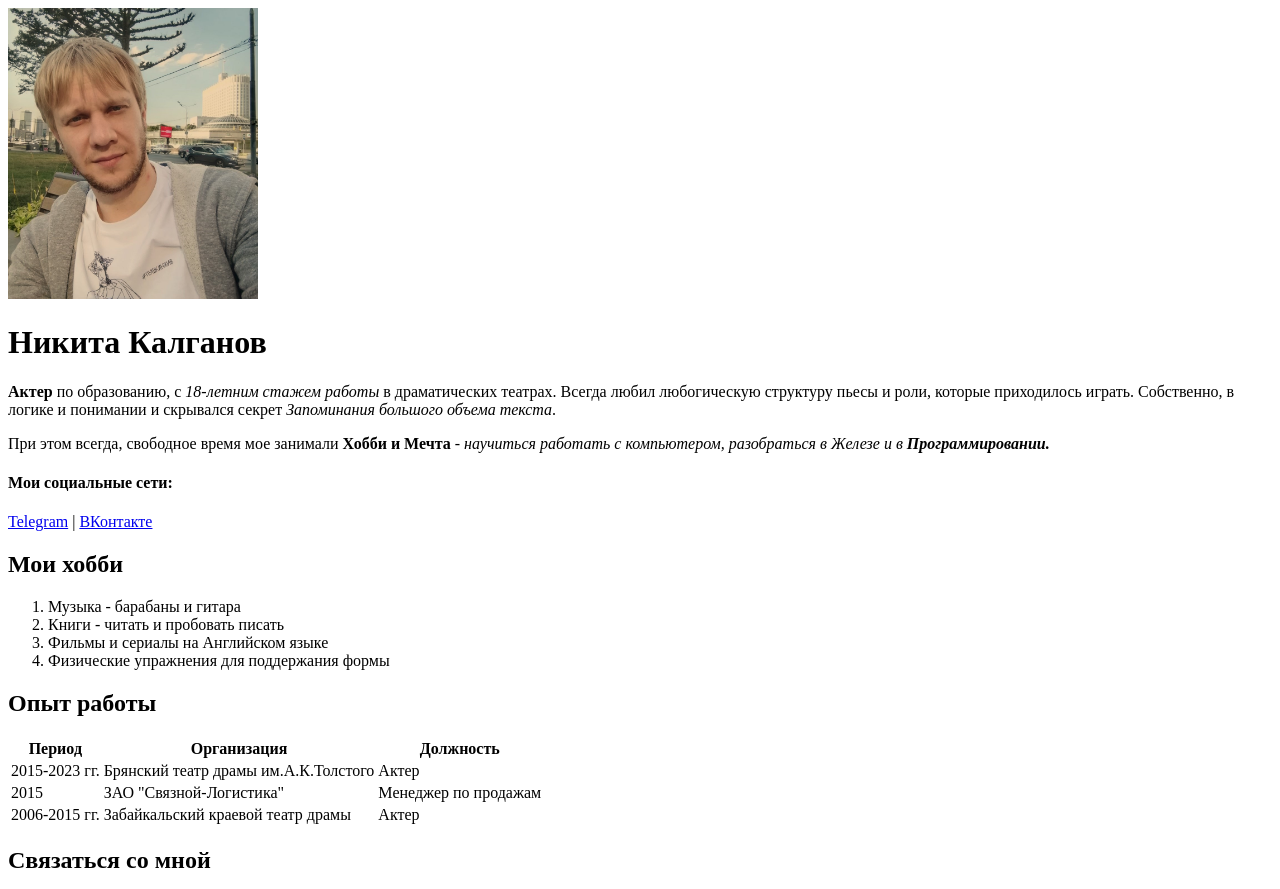
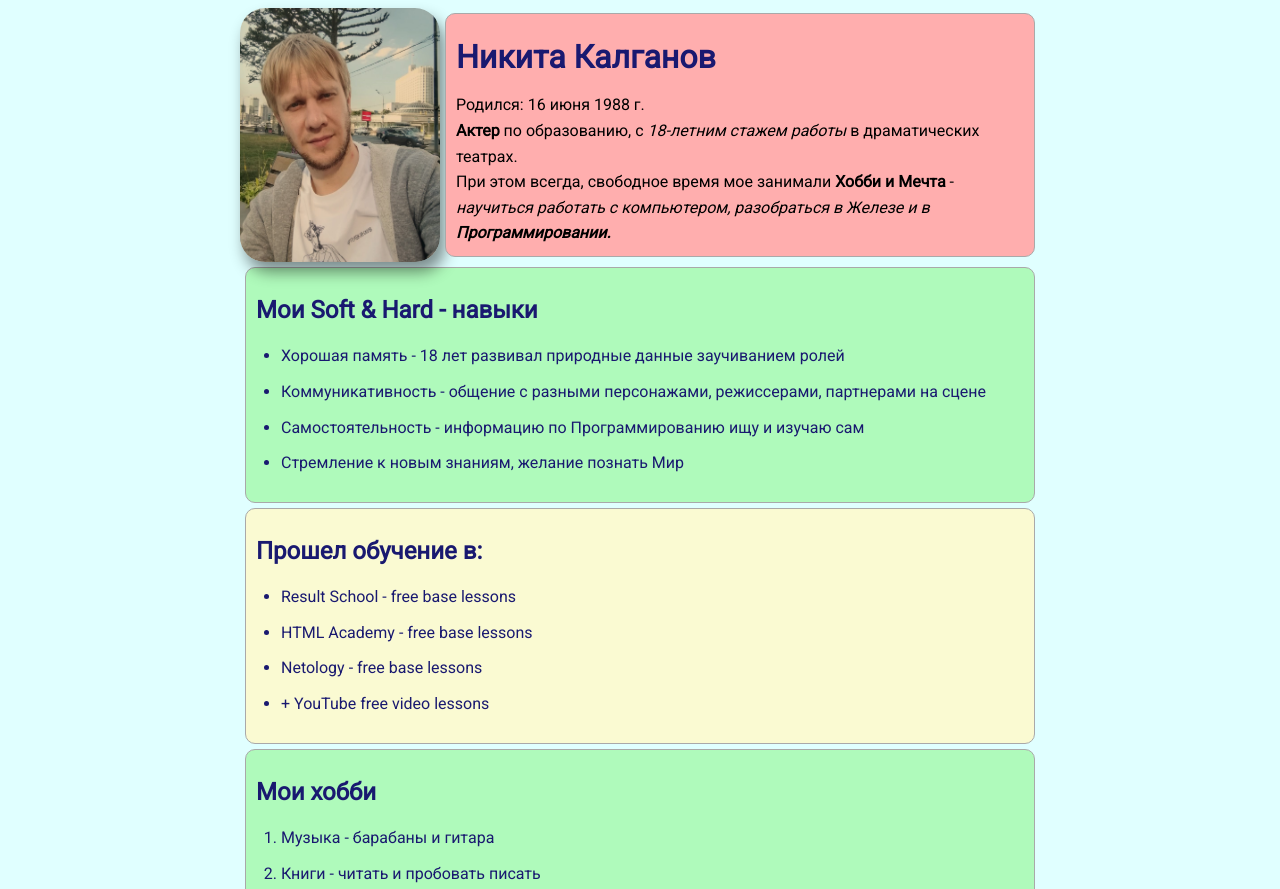
Before and after one commit to NikVasK/NK_resume, a plain HTML site: page index.html in a window 1280 px wide. Shown: the top 889 px of the page. Drawn offline with Linux system fonts and the light colour scheme.

Commit message:
Add styles CSS

```diff
--- a/index.html
+++ b/index.html
@@ -7,37 +7,61 @@
     <meta name="keywords" content="Kalganov, cv, resume, Калганов, резюме, программист" />
     <meta name="description" content="Это сайт - резюме Никиты Калганова" />
     <title>N. Kalganov resume</title>
+    <link rel="stylesheet" href="style.css">
 </head>
 
 <body>
-    <img src="myPhoto.jpg" width="250" alt="Моя фотография в Москве, начало осени 2023">
+    <div class="container">
+        <div class="info">
+
+            <img src="myPhoto.jpg" alt="Моя фотография в Москве, начало осени 2023" class="photo">
+
+            <div class="card info-text">
                 <h1>Никита Калганов</h1>
-    <p><strong>Актер</strong> по образованию, с <em>18-летним стажем работы</em> в драматических театрах. Всегда любил
-        любогическую структуру пьесы и роли, которые приходилось играть. Собственно, в логике и понимании и скрывался
-        секрет <em> Запоминания большого объема текста</em>.</p>
-    <p>При этом всегда, свободное время мое занимали <strong>Хобби и Мечта</strong> - <em>научиться работать с
-            компьютером, разобраться в Железе и в <strong>Программировании.</strong></em></p>
-    <h4>Мои социальные сети: </h4>
-    <a href="https://t.me/nikaz88" target="_blank">Telegram</a>
-    |
-    <a href="https://vk.com/id25603482" target="_blank">ВКонтакте</a>
+                <p>Родился: 16 июня 1988 г.</p>
+                <p><strong>Актер</strong> по образованию, с <em>18-летним стажем работы</em> в драматических театрах.
+                </p>
+                <p>При этом всегда, свободное время мое занимали <strong>Хобби и Мечта</strong> - <em>научиться работать
+                        с компьютером, разобраться в Железе и в <strong>Программировании.</strong></em></p>
+            </div>
+        </div>
+        <div class="card skills">
+            <h2>Мои Soft & Hard - навыки</h2>
+            <ul class="list">
+                <li>Хорошая память - 18 лет развивал природные данные заучиванием ролей</li>
+                <li>Коммуникативность - общение с разными персонажами, режиссерами, партнерами на сцене</li>
+                <li>Самостоятельность - информацию по Программированию ищу и изучаю сам</li>
+                <li>Стремление к новым знаниям, желание познать Мир</li>
+            </ul>
+        </div>
+        <div class="card courses">
+            <h2>Прошел обучение в: </h2>
+            <ul class="list">
+                <li>Result School - free base lessons</li>
+                <li>HTML Academy - free base lessons</li>
+                <li>Netology - free base lessons</li>
+                <li>+ YouTube free video lessons</li>
+            </ul>
+        </div>
+        <div class="card hobbies">
             <h2>Мои хобби</h2>
-    <ol>
+            <ol class="list">
                 <li>Музыка - барабаны и гитара</li>
                 <li>Книги - читать и пробовать писать</li>
                 <li>Фильмы и сериалы на Английском языке</li>
                 <li>Физические упражнения для поддержания формы</li>
             </ol>
-
+        </div>
+        <div class="card works">
             <h2>Опыт работы</h2>
-    <table>
-        <thead>
+            <table class="table">
+                <!-- <thead>
                     <tr>
                         <th>Период</th>
                         <th>Организация</th>
                         <th>Должность</th>
                     </tr>
-        </thead>
+                </thead> -->
                 <tbody>
                     <tr>
                         <td>2015-2023 гг.</td>
@@ -56,7 +80,14 @@
                     </tr>
                 </tbody>
             </table>
-    <h2>Связаться со мной</h2>
+        </div>
+        <div class="card contacts">
+            <h2>Мои социальные сети: </h2>
+            <a href="https://t.me/nikaz88" target="_blank" class="btn">Telegram</a>
+            |
+            <a href="https://vk.com/id25603482" target="_blank" class="btn">ВКонтакте</a>
+
+            <!-- <h4>Связаться со мной</h4>
             <form>
 
                 <div>
@@ -72,8 +103,10 @@
                     <br>
                     <textarea id="message" cols="30" rows="10" placeholder="Введите сообщение..."></textarea>
                 </div>
-        <button type="submit">Отправить!</button>
-    </form>
+                <button type="submit" class="btn">Отправить!</button>
+            </form> -->
+        </div>
+    </div>
 
 </body>
 
--- /dev/null
+++ b/style.css
@@ -0,0 +1,90 @@
+@import url("https://fonts.googleapis.com/css2?family=Roboto&display=swap");
+body {
+  font-family: "Roboto", sans-serif;
+  font-size: 16px;
+  line-height: 1.6em;
+  font-weight: normal;
+  color: #191970;
+  background-color: #e0ffff;
+}
+.info-text {
+  background-color: rgb(255, 174, 174);
+}
+.info-text p {
+  font-size: 16px;
+  color: #000000;
+  margin: 0;
+  padding: 0;
+}
+.card {
+  border: 1px solid darkgray;
+  border-radius: 10px;
+  margin: 5px;
+  padding: 10px;
+}
+.container {
+  max-width: 800px;
+  margin: auto;
+}
+.photo {
+  box-shadow: 5px 10px 15px rgba(0, 0, 0, 0.45);
+  border-radius: 25px;
+  width: 200px;
+  position: static;
+}
+.btn {
+  background-color: #5e5e5e;
+  padding: 10px 10px 5px 10px;
+  color: rgb(233, 255, 109);
+  cursor: pointer;
+  border-radius: 10px;
+  font-size: 18px;
+}
+.btn:hover {
+  opacity: 0.5;
+  color: rgb(110, 78, 19);
+}
+/* .btn:active {
+  color: red;
+}
+.btn:visited {
+  color: #555;
+} */
+.table {
+  width: 100%;
+  padding: 10px;
+}
+.table td {
+  padding-bottom: 10px;
+}
+.table td:nth-child(2) {
+  color: #444;
+}
+.list {
+  padding-left: 25px;
+}
+.list li {
+  margin-bottom: 10px;
+}
+.works,
+.courses {
+  background-color: lightgoldenrodyellow;
+}
+.skills,
+.hobbies {
+  background-color: rgb(175, 250, 187);
+}
+.contacts {
+  background-color: rgb(255, 174, 174);
+  display: inline-block;
+  padding: 15px;
+}
+.info {
+  width: 100%;
+  display: flex;
+  position: relative;
+}
+@media (max-width: 650px) {
+  .info {display: block;
+  text-align: center;}
+}
```
Lines whose indentation alone changed are shown as unchanged.
